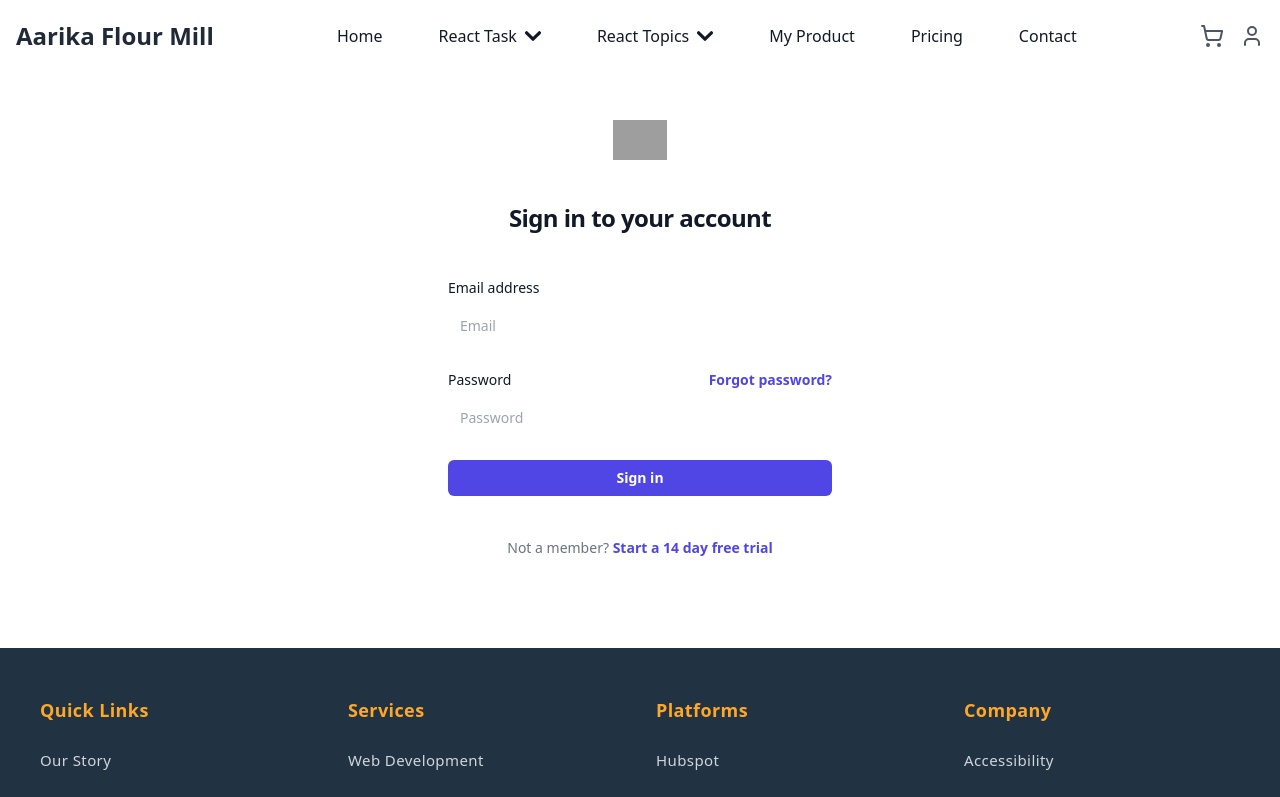
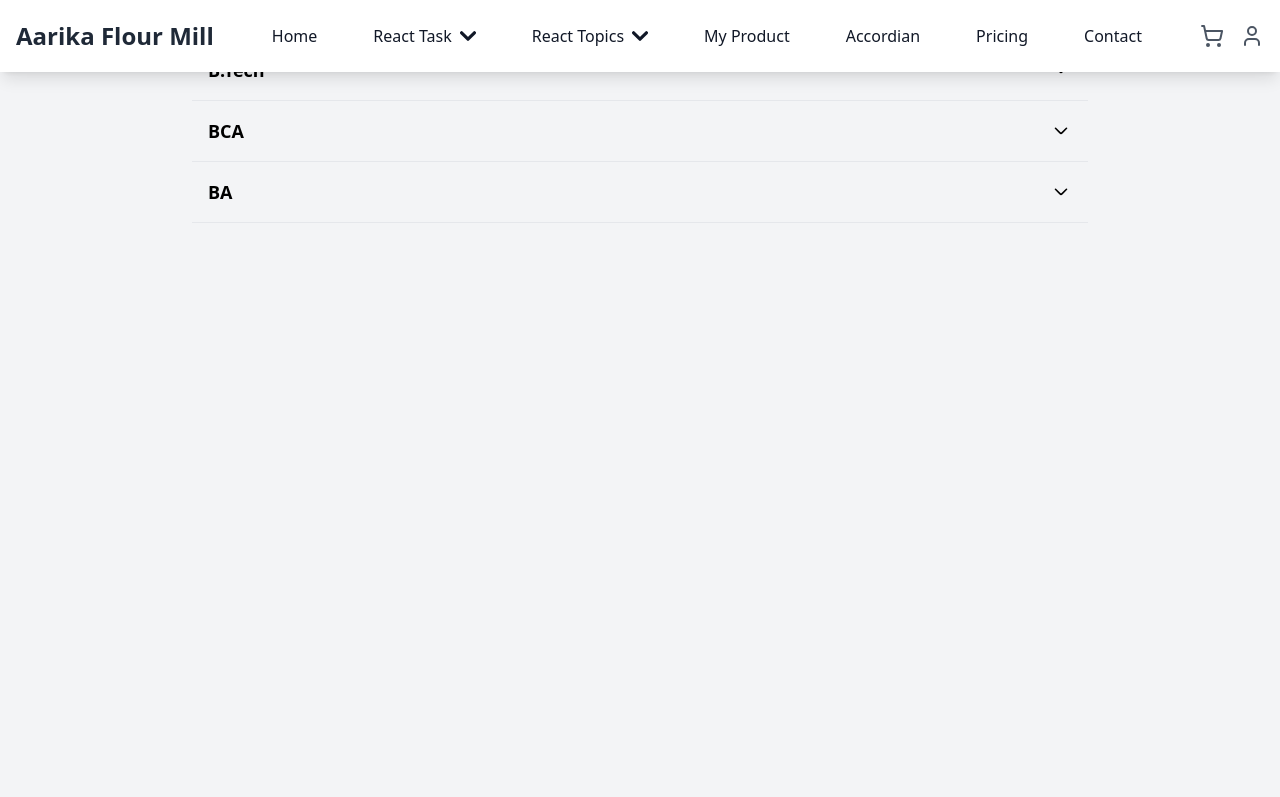
Before and after one commit to jitendra768/React-Redux-Thunk-Project, a React (Vite) app: page /accordian in a window 1280 px wide. Before the commit this address led to /login. Shown: the top 797 px of the page. Built offline with nearby package versions, Linux system fonts and the light colour scheme; grey boxes are pictures that could not be loaded.

Commit message:
accordian

```diff
--- a/src/Components/Header/Navbar.jsx
+++ b/src/Components/Header/Navbar.jsx
@@ -19,7 +19,7 @@ export default function Navbar() {
   };
 
   return (
-    <div className="min-h-full">
+    <div className="fixed w-full top-0 z-50 shadow-lg">
       <nav className="bg-white border-gray-200 dark:bg-gray-900 dark:border-gray-700">
         <div className="max-w-screen-xl flex flex-wrap items-center justify-between mx-auto p-4">
           <div className="text-2xl font-bold text-gray-800">
@@ -379,6 +379,16 @@ export default function Navbar() {
                 >
                   My Product
                 </Link>
+
+              </li>
+              <li>
+
+                <Link
+                  to={'/accordian'}
+                  className="block py-2 px-3 text-gray-900 hover:text-blue-700 dark:text-white dark:hover:text-blue-500"
+                >
+                  Accordian
+                </Link>
               </li>
               <li>
                 <a
--- /dev/null
+++ b/src/Components/React-Topics/Accordian/Accordian.jsx
@@ -0,0 +1,90 @@
+/* eslint-disable react/prop-types */
+import { useState } from "react";
+
+const myArray = [
+  { name: "A", age: 26, gender: "M", graduation: "B.Tech" },
+  { name: "B", age: 23, gender: "F", graduation: "BCA" },
+  { name: "C", age: 30, gender: "M", graduation: "BA" },
+  { name: "D", age: 35, gender: "M", graduation: "B.Tech" },
+  { name: "E", age: 20, gender: "F", graduation: "BA" },
+];
+
+const groupByGraduation = (data) => {
+  return data.reduce((acc, item) => {
+    if (!acc[item.graduation]) {
+      acc[item.graduation] = [];
+    }
+    acc[item.graduation].push(item);
+    return acc;
+  }, {});
+};
+
+const grouped = groupByGraduation(myArray);
+
+const AccordionItem = ({ title, content }) => {
+  const [isOpen, setIsOpen] = useState(false);
+
+  return (
+    <div className="border-b border-gray-200">
+      <button
+        onClick={() => setIsOpen((prev) => !prev)}
+        className="w-full flex justify-between items-center p-4 text-left hover:bg-gray-50"
+      >
+        <h5 className="text-lg font-semibold">{title}</h5>
+        <svg
+          className={`transition-transform duration-300 ${
+            isOpen ? "rotate-180" : ""
+          }`}
+          width="22"
+          height="22"
+          viewBox="0 0 22 22"
+          fill="none"
+          xmlns="http://www.w3.org/2000/svg"
+        >
+          <path
+            d="M16.5 8.25L12.4142 12.3358C11.7475 13.0025 11.4142 13.3358 11 13.3358C10.5858 13.3358 10.2525 13.0025 9.58579 12.3358L5.5 8.25"
+            stroke="currentColor"
+            strokeWidth="1.6"
+            strokeLinecap="round"
+            strokeLinejoin="round"
+          />
+        </svg>
+      </button>
+      {isOpen && (
+        <div className="p-4 bg-gray-50">
+          {content.map((item, index) => (
+            <div key={index} className="p-2 border-b last:border-b-0">
+              <p>
+                <strong>Name:</strong> {item.name}
+              </p>
+              <p>
+                <strong>Age:</strong> {item.age}
+              </p>
+              <p>
+                <strong>Gender:</strong> {item.gender}
+              </p>
+            </div>
+          ))}
+        </div>
+      )}
+    </div>
+  );
+};
+
+const Accordion = () => {
+  return (
+    <div className="bg-gray-100 min-h-screen p-10">
+      <div className="mx-auto max-w-4xl">
+        {Object.keys(grouped).map((graduation, idx) => (
+          <AccordionItem
+            key={idx}
+            title={graduation}
+            content={grouped[graduation]}
+          />
+        ))}
+      </div>
+    </div>
+  );
+};
+
+export default Accordion;
--- a/src/Components/React-Topics/Listing/MyProducts.jsx
+++ b/src/Components/React-Topics/Listing/MyProducts.jsx
@@ -4,21 +4,54 @@ import { useEffect, useState } from "react";
 export default function MyProducts() {
   const [allProducts, setAllProducts] = useState([]);
   const [search, setSearch] = useState("");
+  const [sortBy, setSortBy] = useState("name-asc");
+  const [loading, setLoading] = useState(true);
+  const [currentPage, setCurrentPage] = useState(1);
+  const itemsPerPage = 8;
 
   useEffect(() => {
     const getProducts = async () => {
-      const product = await axios.get("https://fakestoreapi.com/products");
-      setAllProducts(product.data);
+      setLoading(true);
+      try {
+        const response = await axios.get("https://fakestoreapi.com/products");
+        setAllProducts(response.data);
+      } catch (error) {
+        console.error("Failed to fetch products:", error);
+      } finally {
+        setLoading(false);
+      }
     };
+
     getProducts();
   }, []);
 
+  // Search Filter Logic
   const searchFilter = allProducts.filter((product) =>
     product.title.toLowerCase().includes(search.toLowerCase())
   );
 
+  // Sorting Logic
+  const sortedProducts = [...searchFilter].sort((a, b) => {
+    if (sortBy === "name-asc") return a.title.localeCompare(b.title);
+    if (sortBy === "name-desc") return b.title.localeCompare(a.title);
+    if (sortBy === "price-asc") return a.price - b.price;
+    if (sortBy === "price-desc") return b.price - a.price;
+    return 0;
+  });
+
+  const totalPage = Math.ceil(sortedProducts.length / itemsPerPage);
+  const paginatedProducts = sortedProducts.slice(
+    (currentPage - 1) * itemsPerPage,
+    currentPage * itemsPerPage
+  );
+
+  const handlePageChange = (newPage) => {
+    if (newPage >= 1 && newPage <= totalPage) {
+      setCurrentPage(newPage);
+    }
+  };
   return (
-    <div className="bg-gray-100 min-h-screen p-10">
+    <div className="bg-gray-100 min-h-screen p-10 mt-12">
       <div className="mx-auto max-w-7xl">
         {/* Heading */}
         <h1 className="text-4xl font-extrabold text-center text-gray-800 mb-10">
@@ -34,17 +67,29 @@ export default function MyProducts() {
             onChange={(e) => setSearch(e.target.value)}
             className="border p-3 rounded-lg w-full md:w-1/3 mb-4 md:mb-0 shadow-sm focus:ring-2 focus:ring-blue-500"
           />
-          <select className="border p-3 rounded-lg shadow-sm focus:ring-2 focus:ring-blue-500">
-            <option>Sort by Name (A-Z)</option>
-            <option>Sort by Name (Z-A)</option>
-            <option>Sort by Price (Low to High)</option>
-            <option>Sort by Price (High to Low)</option>
+          <select
+            value={sortBy}
+            onChange={(e) => setSortBy(e.target.value)}
+            className="border p-3 rounded-lg shadow-sm focus:ring-2 focus:ring-blue-500"
+          >
+            <option value="name-asc">Sort by Name (A-Z)</option>
+            <option value="name-desc">Sort by Name (Z-A)</option>
+            <option value="price-asc">Sort by Price (Low to High)</option>
+            <option value="price-desc">Sort by Price (High to Low)</option>
           </select>
         </div>
 
+        {/* Loading Spinner */}
+        {loading ? (
+          <div className="flex justify-center items-center min-h-[400px]">
+            <div className="w-16 h-16 border-4 border-blue-500 border-dashed rounded-full animate-spin"></div>
+          </div>
+        ) : (
+          <>
             {/* Products Grid */}
             <div className="grid grid-cols-1 sm:grid-cols-2 lg:grid-cols-3 xl:grid-cols-4 gap-8">
-          {searchFilter?.map((product) => (
+              {paginatedProducts.length > 0 ? (
+                paginatedProducts.map((product) => (
                   <div
                     key={product.id}
                     className="bg-white rounded-lg shadow-md overflow-hidden hover:scale-105 transition-transform duration-300"
@@ -73,19 +118,43 @@ export default function MyProducts() {
                       </div>
                     </a>
                   </div>
-          ))}
+                ))
+              ) : (
+                <div className="text-center text-gray-600">
+                  No products found.
+                </div>
+              )}
             </div>
 
             {/* Pagination UI */}
             <div className="flex justify-between items-center mt-10">
-          <button className="px-6 py-3 rounded-lg border bg-gray-300 hover:bg-gray-400 transition">
+              <button
+                onClick={() => handlePageChange(currentPage - 1)}
+                disabled={currentPage === 1}
+                className={`px-4 py-2 rounded-md border ${
+                  currentPage === 1 ? "bg-gray-300" : "bg-blue-500 text-white"
+                }`}
+              >
                 Previous
               </button>
-          <span className="text-gray-700">Page 1 of 5</span>
-          <button className="px-6 py-3 rounded-lg border bg-blue-500 text-white hover:bg-blue-600 transition">
+
+              <span>
+                Page {currentPage} of {totalPage}
+              </span>
+              <button
+                onClick={() => handlePageChange(currentPage + 1)}
+                disabled={currentPage === totalPage}
+                className={`px-4 py-2 rounded-md border ${
+                  currentPage === totalPage
+                    ? "bg-gray-300"
+                    : "bg-blue-500 text-white"
+                }`}
+              >
                 Next
               </button>
             </div>
+          </>
+        )}
       </div>
     </div>
   );
--- /dev/null
+++ b/src/Logical/MyArray.js
@@ -0,0 +1,19 @@
+const myArray = [
+  { name: "A", age: 26, gender: "M", graduation: "B.Tech" },
+  { name: "B", age: 23, gender: "F", graduation: "BCA" },
+  { name: "C", age: 30, gender: "M", graduation: "BA" },
+  { name: "D", age: 35, gender: "M", graduation: "B.Tech" },
+  { name: "E", age: 20, gender: "F", graduation: "BA" },
+];
+
+const grouped = {};
+for (let i = 0; i < myArray.length; i++) {
+  const graduation = myArray[i].graduation;
+  console.log("🚀 ~ graduation:", graduation);
+
+  if (!grouped[graduation]) {
+    grouped[graduation] = [];
+  }
+  grouped[graduation] =  myArray.filter((item)=>item.graduation===graduation);
+}
+console.log(grouped);
--- a/src/routes.jsx
+++ b/src/routes.jsx
@@ -36,6 +36,7 @@ import UserLogin from "./Components/React-Topics/Auth/UserLogin";
 import UserAutherization from "./Components/React-Topics/Auth/UserAutherization";
 import PaginationMain from "./Components/React-Topics/Pagination/PaginationMain";
 import MyProducts from "./Components/React-Topics/Listing/MyProducts";
+import Accordian from "./Components/React-Topics/Accordian/Accordian";
 
 const router = createBrowserRouter([
   {
@@ -186,6 +187,10 @@ const router = createBrowserRouter([
         element: <MyProducts />,
       },
       {
+        path: "/accordian",
+        element: <Accordian />,
+      },
+      {
         path: "/*",
         element: <Navigate to={"/login"} replace />,
       },
```
Lines whose indentation alone changed are shown as unchanged.
